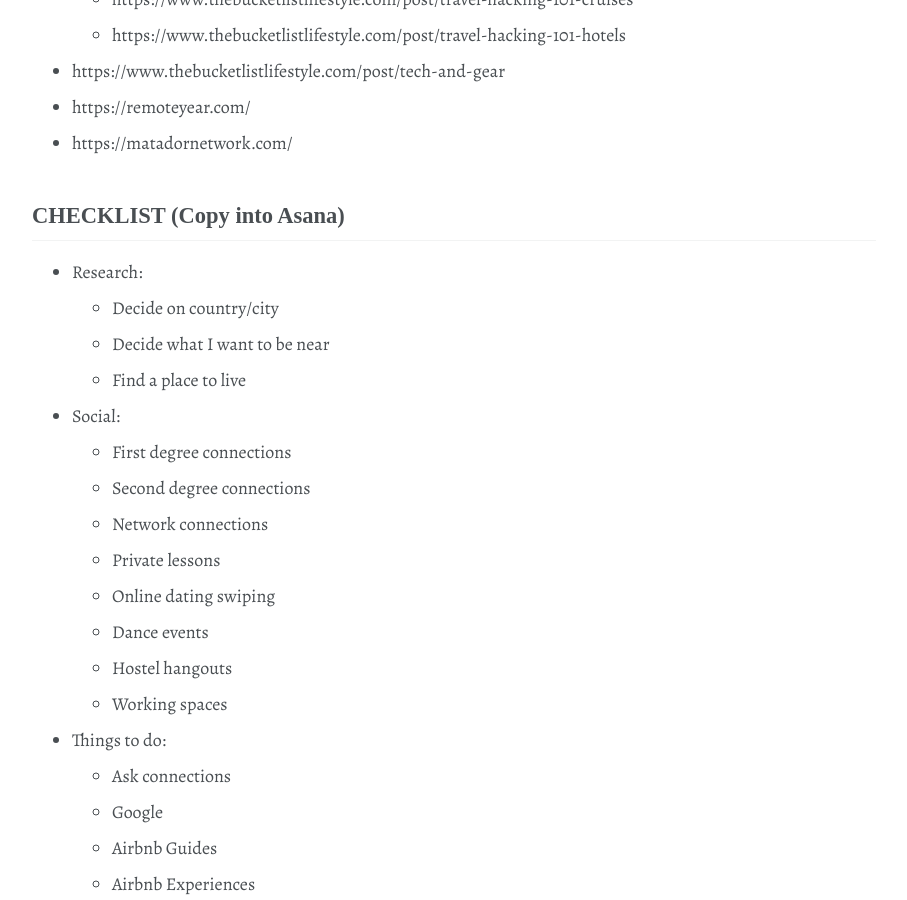
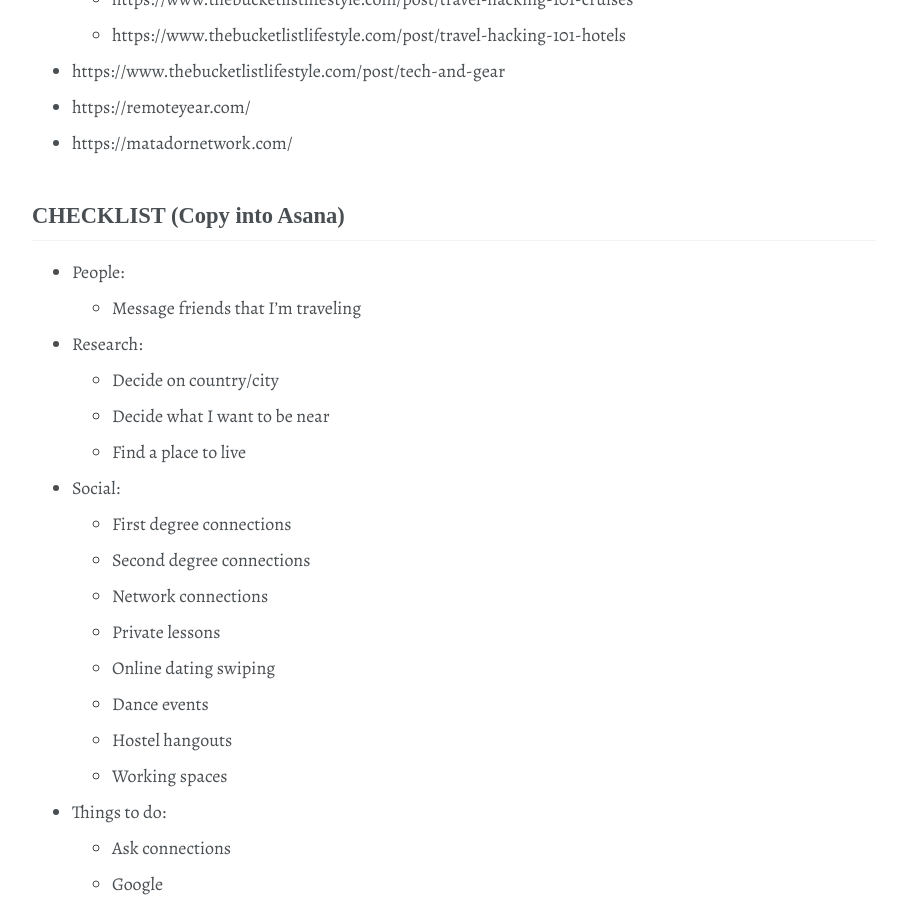
Before and after one commit to shanemileham/levelupmylife, a Jekyll site: the page built from _content/travel/planning.md, in a window 1280 px wide and 900 px high, scrolled down 4433 px. Shown: the whole window, without its empty margins (86-993 px from the left). Built offline with Jekyll 4.4.1, drawn with Linux system fonts in a browser that asks for light colours; some web fonts are replaced; comment, search, counter and statistics services are not loaded.

Commit message:
Added people section to travel planning checklist

```diff
--- a/_content/travel/planning.md
+++ b/_content/travel/planning.md
@@ -119,6 +119,8 @@ _Note: The [Chase Sapphire Reserve](https://creditcards.chase.com/rewards-credit
 - https://matadornetwork.com/
 
 ## CHECKLIST (Copy into Asana)
+- People:
+  - Message friends that I'm traveling
 - Research:
   - Decide on country/city
   - Decide what I want to be near
```
